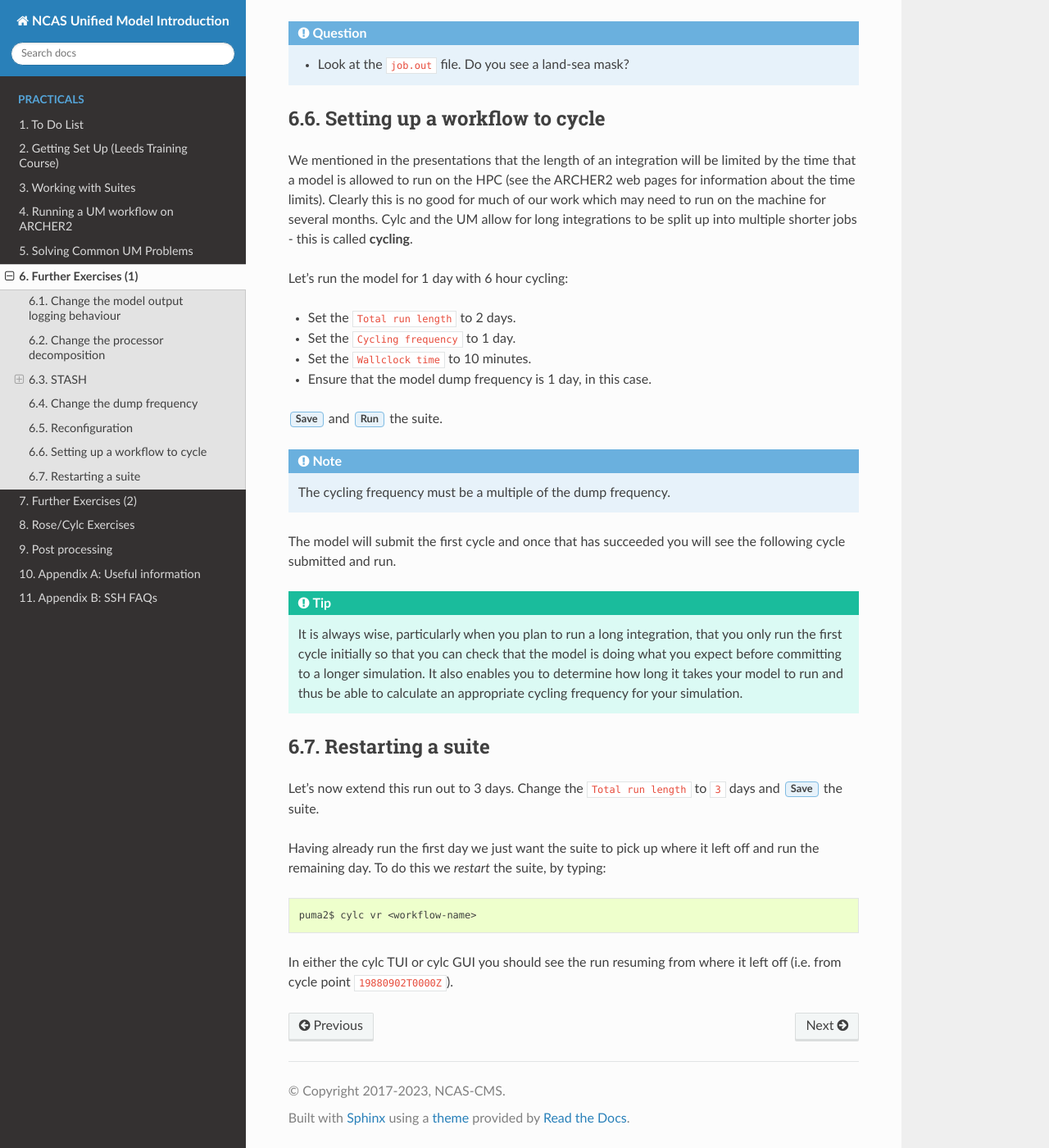
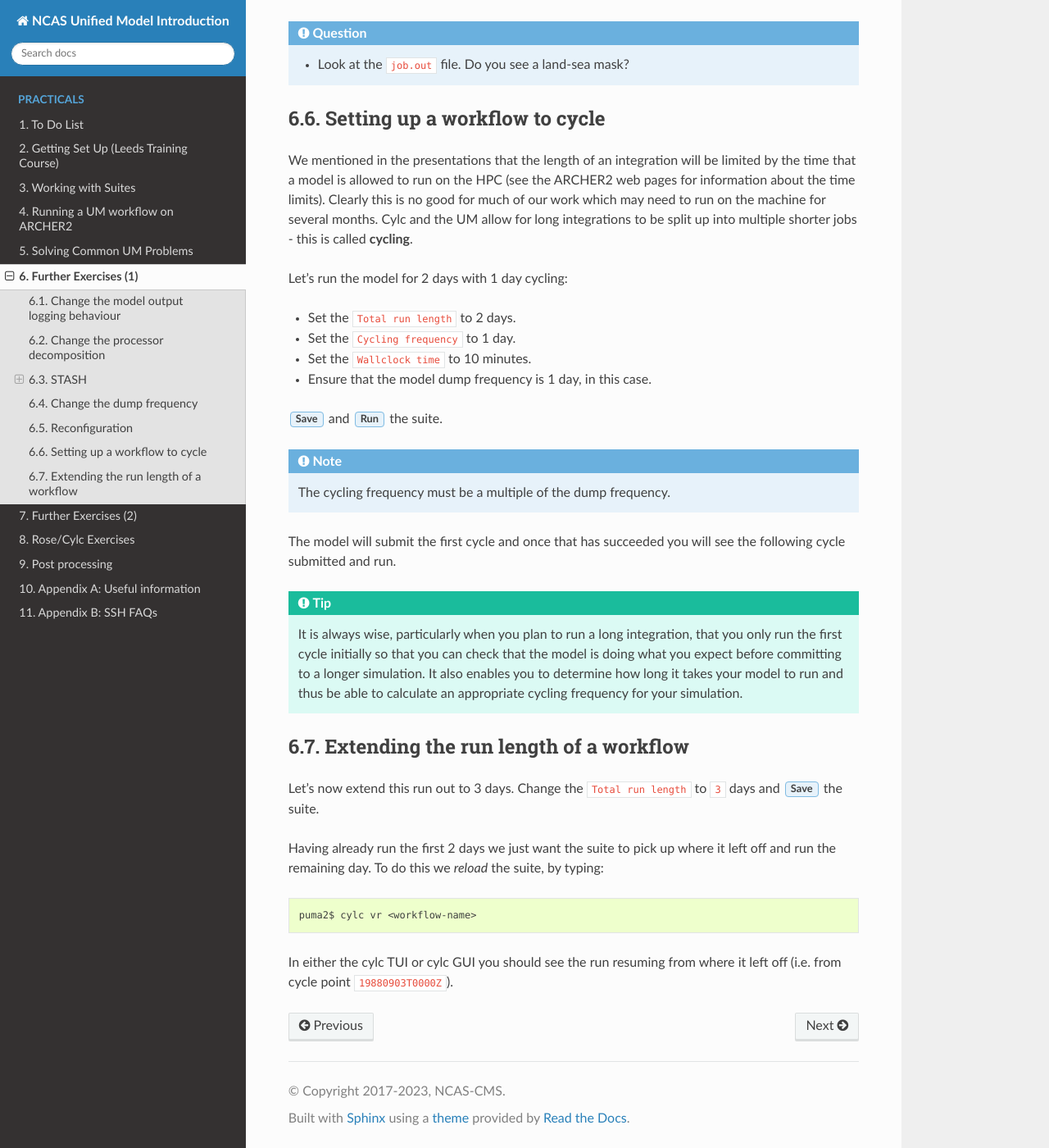
Before and after one commit to NCAS-CMS/um-training, a Sphinx documentation site: the page built from practicals/source/further-exercises-1.rst, in a window 1280 px wide and 1400 px high, scrolled down 5959 px. Shown: the whole window at 82% size. Built offline with Sphinx 7.4.7 and the Read the Docs theme 3.1.0, drawn with Linux system fonts in a browser that asks for light colours; some of the changed text lies outside the part shown.

```diff
--- a/practicals/source/further-exercises-1.rst
+++ b/practicals/source/further-exercises-1.rst
@@ -141,7 +141,7 @@ Navigate to :guilabel:`um --> namelist --> Model Input and Output --> Dumping an
 
    * What is the current dump frequency?
 
-Set the dump frequency to 1 day.  :guilabel:`Run` the model.
+:guilabel:`Run` the model.
 
 .. admonition:: Question
 
@@ -176,7 +176,7 @@ Setting up a workflow to cycle
 
 We mentioned in the presentations that the length of an integration will be limited by the time that a model is allowed to run on the HPC (see the ARCHER2 web pages for information about the time limits).  Clearly this is no good for much of our work which may need to run on the machine for several months.  Cylc and the UM allow for long integrations to be split up into multiple shorter jobs - this is called **cycling**.
 
-Let's run the model for 1 day with 6 hour cycling:
+Let's run the model for 2 days with 1 day cycling:
 
 * Set the ``Total run length`` to 2 days.
 * Set the ``Cycling frequency`` to 1 day.
@@ -191,13 +191,13 @@ The model will submit the first cycle and once that has succeeded you will see t
 
 .. tip:: It is always wise, particularly when you plan to run a long integration, that you only run the first cycle initially so that you can check that the model is doing what you expect before committing to a longer simulation.  It also enables you to determine how long it takes your model to run and thus be able to calculate an appropriate cycling frequency for your simulation.
 
-Restarting a suite
-------------------
+Extending the run length of a workflow
+--------------------------------------
 
 Let's now extend this run out to 3 days.  Change the ``Total run length`` to ``3`` days and :guilabel:`Save` the suite.
 
-Having already run the first day we just want the suite to pick up where it left off and run the remaining day.  To do this we *restart* the suite, by typing: ::
+Having already run the first 2 days we just want the suite to pick up where it left off and run the remaining day.  To do this we *reload* the suite, by typing: ::
 
   puma2$ cylc vr <workflow-name>
 
-In either the cylc TUI or cylc GUI you should see the run resuming from where it left off (i.e. from cycle point ``19880902T0000Z``).
+In either the cylc TUI or cylc GUI you should see the run resuming from where it left off (i.e. from cycle point ``19880903T0000Z``).
```
Also changed, not shown: practicals/source/further-exercises-2.rst (+4 -4 lines), practicals/source/rose-cylc-exercises.rst (+17 -17 lines), practicals/source/images/u-dp084-new-app.png (added), 1 other file.
